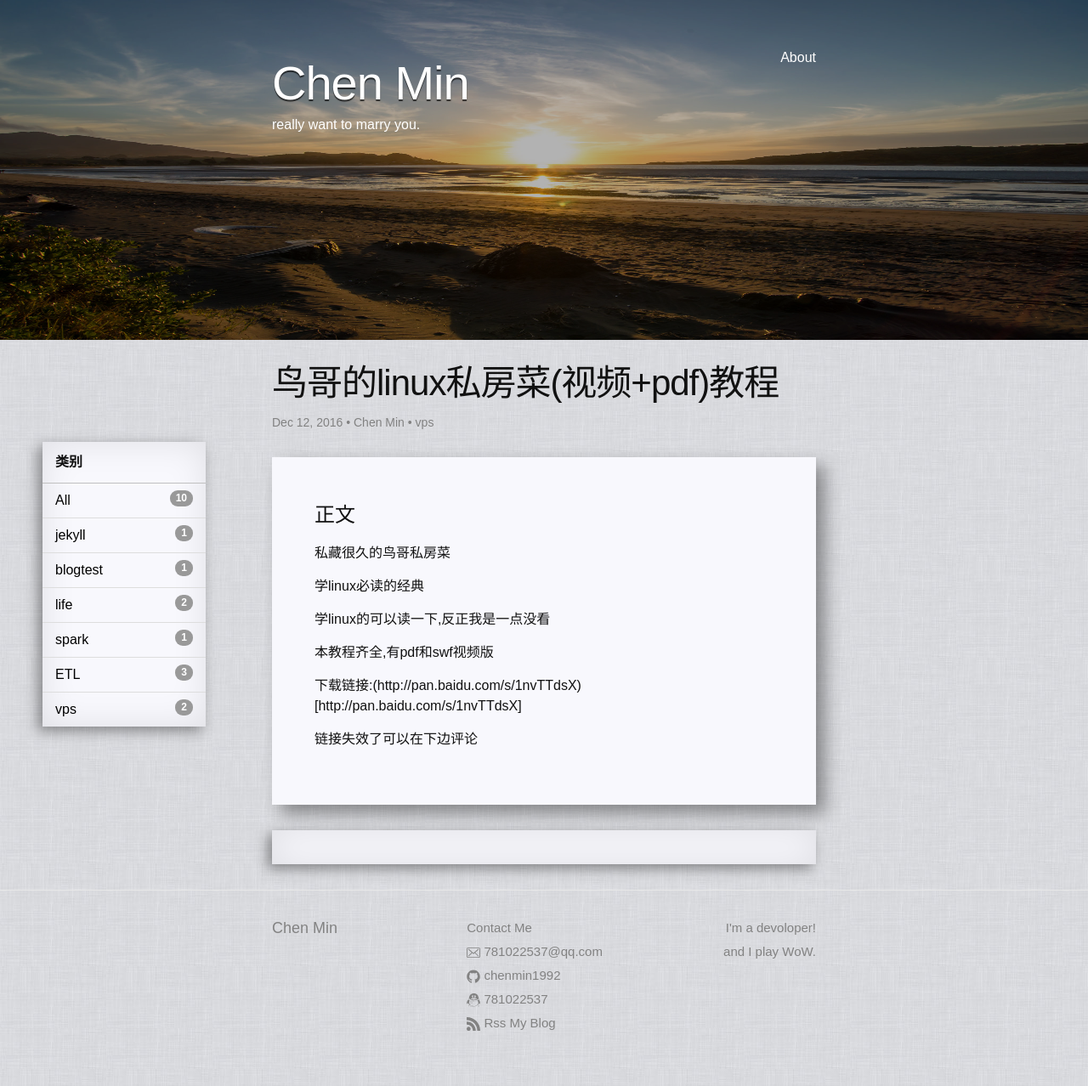
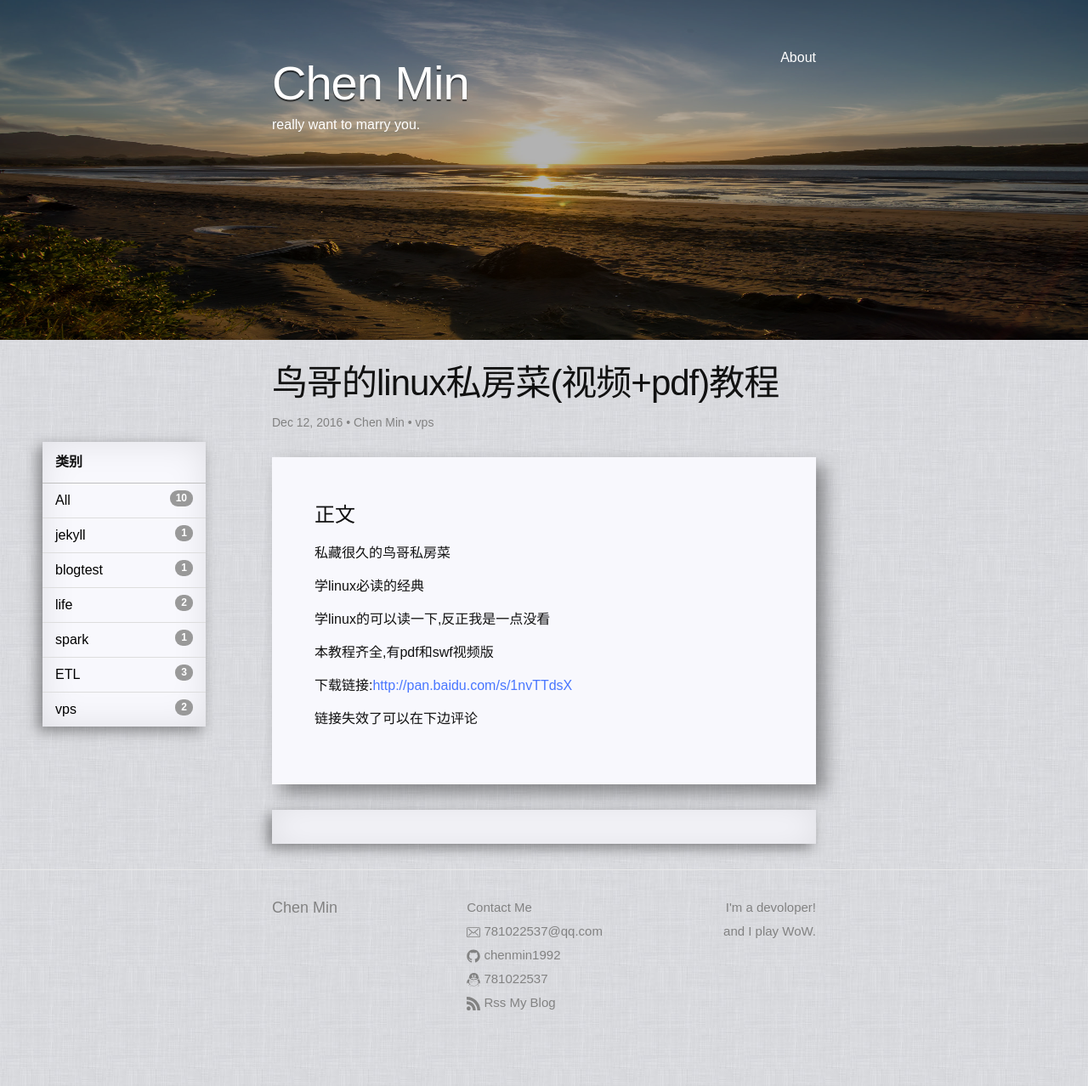
Before and after one commit to chenmin1992/chenmin1992.github.io, a Jekyll site: the page built from _posts/2016-12-12-鸟哥的linux私房菜(视频+pdf)教程.markdown, in a window 1280 px wide. Shown: the whole page at 85% size. Built offline with Jekyll 4.4.1, drawn with Linux system fonts in a browser that asks for light colours; nearby versions of some CDN libraries; after the commit the page ends 1254 px from its top, so only the background shows below that.

Commit message:
下载链接写反了

```diff
--- a/_posts/2016-12-12-鸟哥的linux私房菜(视频+pdf)教程.markdown
+++ b/_posts/2016-12-12-鸟哥的linux私房菜(视频+pdf)教程.markdown
@@ -15,6 +15,6 @@ author: Chen Min
 
 本教程齐全,有pdf和swf视频版
 
-下载链接:(http://pan.baidu.com/s/1nvTTdsX)[http://pan.baidu.com/s/1nvTTdsX]
+下载链接:[http://pan.baidu.com/s/1nvTTdsX](http://pan.baidu.com/s/1nvTTdsX)
 
 链接失效了可以在下边评论
```
